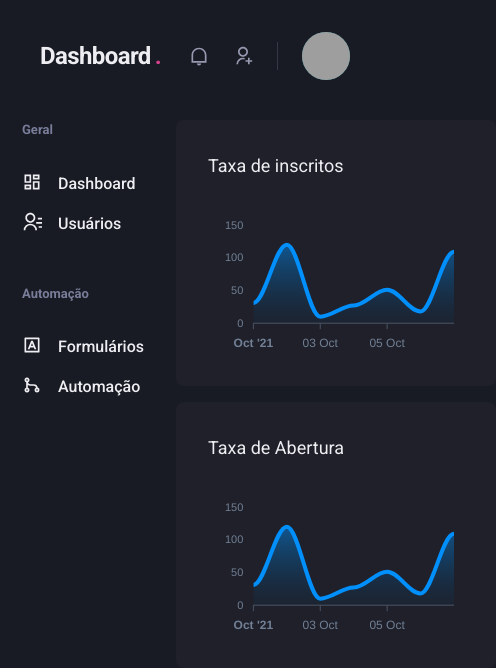
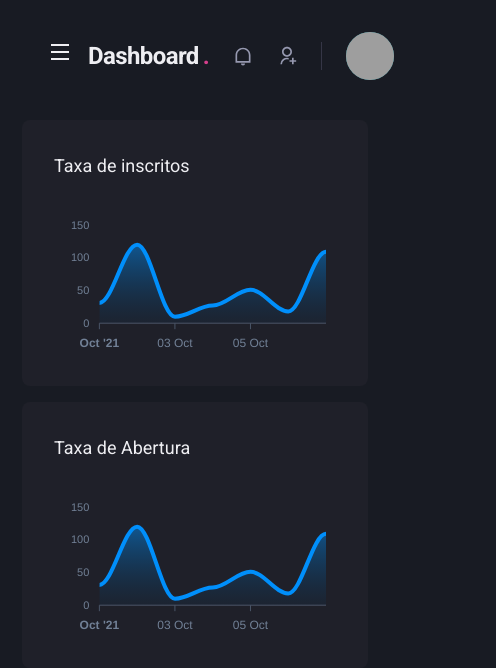
Before and after one commit to cauesmelo/dashboard-next, a Next.js app: page /dashboard in a window 390 px wide. Shown: the top 668 px of the page, 496 px wide, since content can reach past the window. Built offline with nearby package versions, Linux system fonts and the light colour scheme; grey boxes are pictures that could not be loaded.

Commit message:
feat: add menu drawer to mobile

```diff
--- a/src/components/Header/index.tsx
+++ b/src/components/Header/index.tsx
@@ -1,10 +1,15 @@
-import { Flex, useBreakpointValue } from "@chakra-ui/react";
+import React from 'react';
+import { Flex, Icon, IconButton, useBreakpointValue } from "@chakra-ui/react";
+import { useSidebarDrawer } from "../../contexts/SidebarDrawerContext";
 import { Logo } from "./Logo";
 import { NotificationsNav } from "./NotificationsNav";
 import { Profile } from "./Profile";
 import { SearchBox } from "./SearchBox";
+import { RiMenuLine } from 'react-icons/ri';
 
 export const Header = () => {
+
+  const { onOpen } = useSidebarDrawer();
 
   const isWideVersion = useBreakpointValue({
     base: false,
@@ -21,6 +26,17 @@
       align="center"
       px="6"
     >
+
+      {!isWideVersion && (
+        <IconButton icon={<Icon as={RiMenuLine} />}
+          aria-label="Open navigation"
+          fontSize="24"
+          variant="unstyled"
+          onClick={onOpen}
+          mr="2"
+        />
+      )}
+
       <Logo />
       {isWideVersion && (
         <SearchBox />
--- /dev/null
+++ b/src/components/Sidebar/SidebarNav.tsx
@@ -0,0 +1,35 @@
+import { Stack } from '@chakra-ui/react';
+import { RiContactsLine, RiDashboardLine, RiGitMergeLine, RiInputMethodLine } from 'react-icons/ri';
+import { NavSection } from '../Sidebar/NavSection'
+import { NavLink } from '../Sidebar/NavLink'
+
+export const SidebarNav = () => {
+  return (
+    <Stack spacing="12" align="flex-start">
+      <NavSection title="Geral">
+
+        <NavLink icon={RiDashboardLine}>
+          Dashboard
+        </NavLink>
+
+        <NavLink icon={RiContactsLine}>
+          Usuários
+        </NavLink>
+
+      </NavSection>
+
+
+      <NavSection title="Automação">
+
+        <NavLink icon={RiInputMethodLine}>
+          Formulários
+        </NavLink>
+
+        <NavLink icon={RiGitMergeLine}>
+          Automação
+        </NavLink>
+      </NavSection>
+
+    </Stack>
+  )
+};
--- a/src/components/Sidebar/index.tsx
+++ b/src/components/Sidebar/index.tsx
@@ -1,37 +1,33 @@
-import { Box, Stack, Text, Link, Icon } from '@chakra-ui/react';
-import { RiContactsLine, RiDashboardLine, RiGitMergeLine, RiInputMethodLine } from 'react-icons/ri';
-import { NavSection } from '../Sidebar/NavSection'
-import { NavLink } from '../Sidebar/NavLink'
+import { Box, useBreakpointValue, Drawer, DrawerBody, DrawerCloseButton, DrawerContent, DrawerHeader, DrawerOverlay } from '@chakra-ui/react';
+import { useSidebarDrawer } from '../../contexts/SidebarDrawerContext';
+import { SidebarNav } from './SidebarNav';
 
 export const Sidebar = () => {
+  const { isOpen, onClose } = useSidebarDrawer();
+  const isDrawerSidebar = useBreakpointValue({
+    base: true,
+    lg: false,
+  });
+
+  if (isDrawerSidebar) {
+    return (
+      <Drawer isOpen={isOpen} placement="left" onClose={onClose}>
+        <DrawerOverlay>
+          <DrawerContent bg="gray.800" p="4">
+            <DrawerCloseButton mt="6" />
+            <DrawerHeader>Navegação</DrawerHeader>
+            <DrawerBody>
+              <SidebarNav />
+            </DrawerBody>
+          </DrawerContent>
+        </DrawerOverlay>
+      </Drawer>
+    )
+  }
+
   return (
     <Box as="aside" w="64" mr="8">
-      <Stack spacing="12" align="flex-start">
-        <NavSection title="Geral">
-
-          <NavLink icon={RiDashboardLine}>
-            Dashboard
-          </NavLink>
-
-          <NavLink icon={RiContactsLine}>
-            Usuários
-          </NavLink>
-
-        </NavSection>
-
-
-        <NavSection title="Automação">
-
-          <NavLink icon={RiInputMethodLine}>
-            Formulários
-          </NavLink>
-
-          <NavLink icon={RiGitMergeLine}>
-            Automação
-          </NavLink>
-        </NavSection>
-
-      </Stack>
+      <SidebarNav />
     </Box>
   )
 }
--- /dev/null
+++ b/src/contexts/SidebarDrawerContext.tsx
@@ -0,0 +1,29 @@
+import { useDisclosure, UseDisclosureReturn } from "@chakra-ui/hooks";
+import { useRouter } from "next/router";
+import { createContext, ReactNode, useContext, useEffect } from "react";
+
+interface SidebarDrawerProviderProps {
+  children: ReactNode;
+}
+
+type SidebarDrawerContextData = UseDisclosureReturn;
+
+const SidebarDrawerContext = createContext({} as SidebarDrawerContextData);
+
+export const SidebarDrawerProvider = ({ children }: SidebarDrawerProviderProps) => {
+  const disclosure = useDisclosure();
+  const router = useRouter();
+
+  useEffect(() => {
+    disclosure.onClose();
+    // eslint-disable-next-line react-hooks/exhaustive-deps
+  }, [router.asPath])
+
+  return (
+    <SidebarDrawerContext.Provider value={disclosure}>
+      {children}
+    </SidebarDrawerContext.Provider>
+  )
+}
+
+export const useSidebarDrawer = () => useContext(SidebarDrawerContext);
--- a/src/pages/_app.tsx
+++ b/src/pages/_app.tsx
@@ -1,11 +1,14 @@
 import { AppProps } from 'next/app'
 import { ChakraProvider } from '@chakra-ui/react';
 import { theme } from '../styles/theme';
+import { SidebarDrawerProvider } from '../contexts/SidebarDrawerContext';
 
 function MyApp({ Component, pageProps }: AppProps) {
   return (
     <ChakraProvider theme={theme}>
-      <Component {...pageProps} />
+      <SidebarDrawerProvider>
+        <Component {...pageProps} />
+      </SidebarDrawerProvider>
     </ChakraProvider>
   )
 }
```
